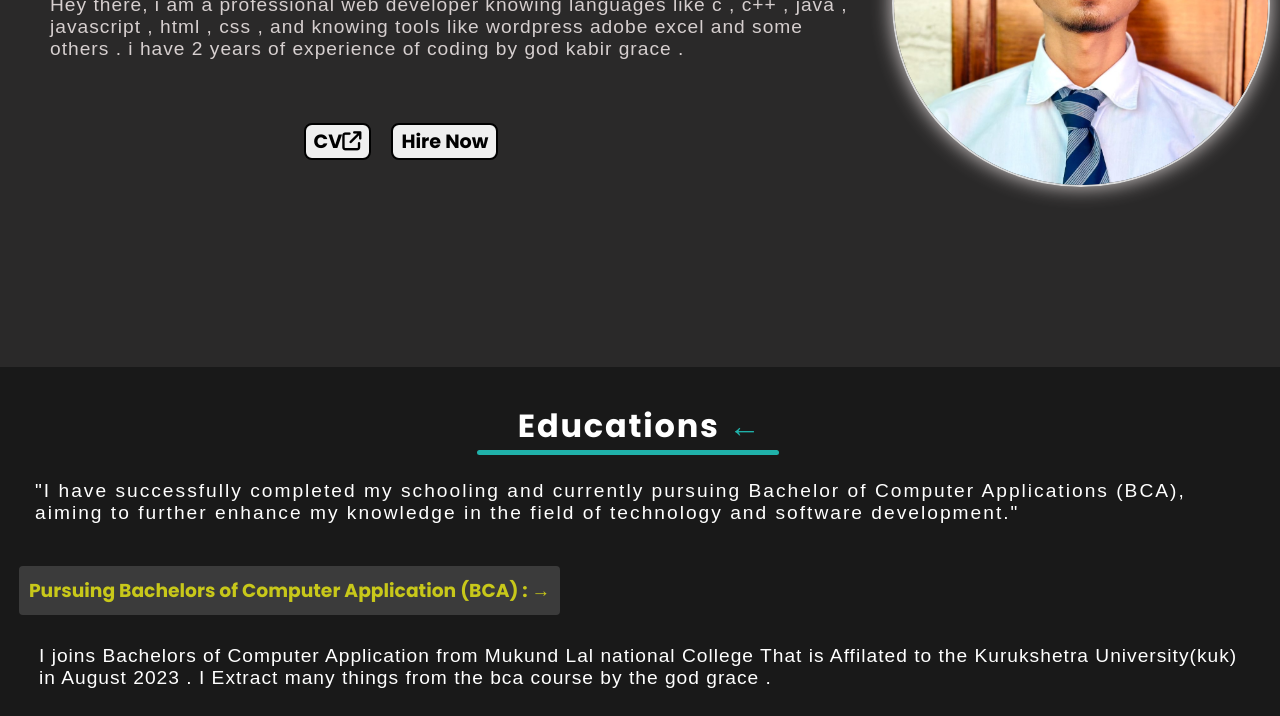
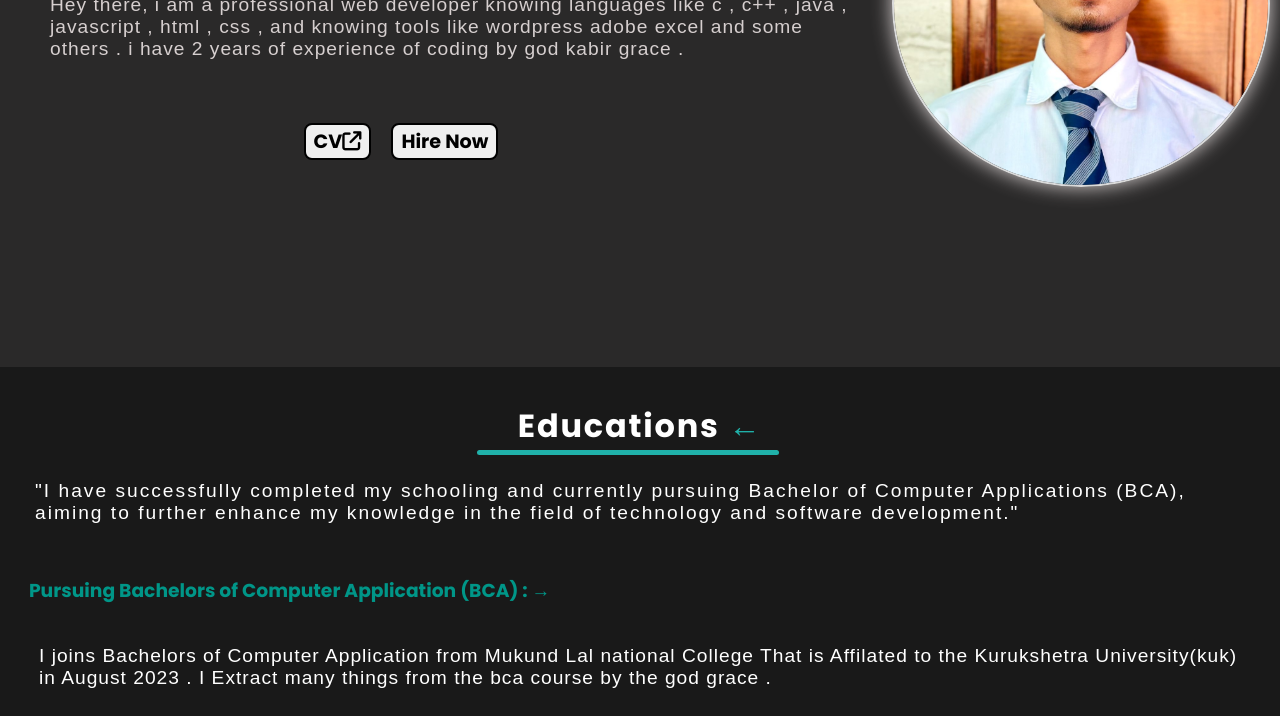
Before and after one commit to TusharGodsay/PortFolio, a website: page index.html in a window 1280 px wide. Shown: the part 433-1149 px from the top of the page. Drawn offline with Linux system fonts and the light colour scheme.

Commit message:
Update .bg class styles in style.css
Changed background color and updated text color for .bg class.

```diff
--- a/style.css
+++ b/style.css
@@ -167,10 +167,9 @@ span{
     text-transform: capitalize;
 }
 .bg{
-    background-color: rgba(255, 255, 255, .15);
     padding: 2px;
     border-radius: 2px;
-    color: rgb(200, 200, 26);
+    color: #009688;
     padding: 4px 2px;
 }
 
```
